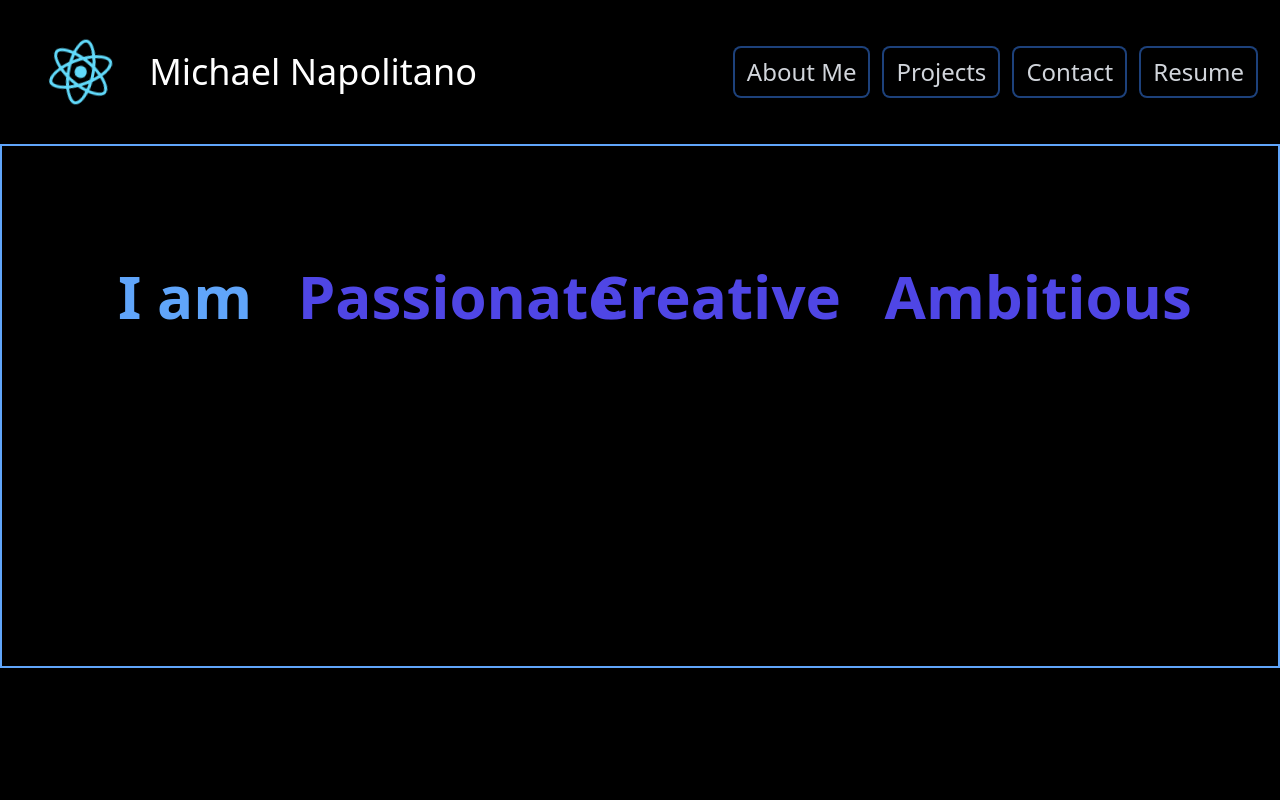
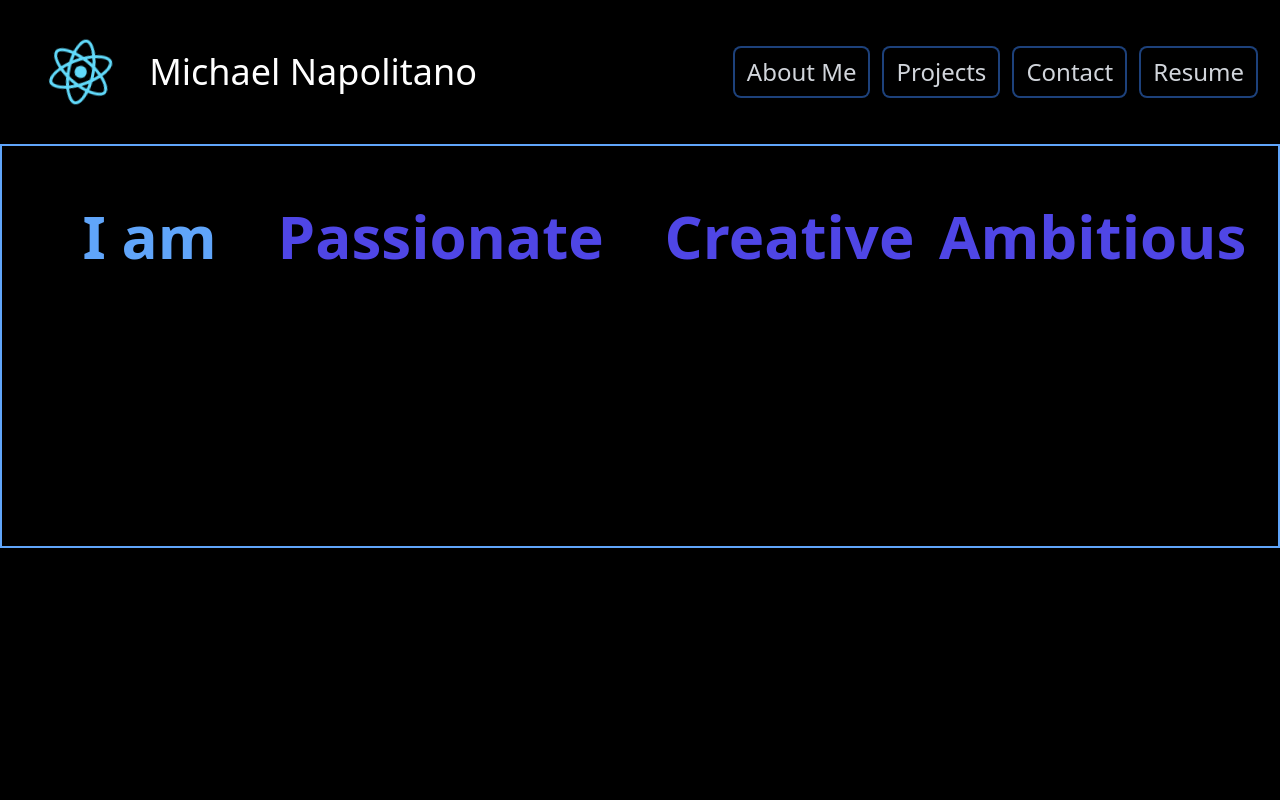
Before and after one commit to Napo-100/react-portfolio, a React (Create React App) app: page / in a window 1280 px wide. Shown: the top 800 px of the page. Built offline with nearby package versions, Linux system fonts and the light colour scheme.

Commit message:
changed break points

```diff
--- a/src/components/Footer.js
+++ b/src/components/Footer.js
@@ -5,7 +5,7 @@ import { AiOutlineMail } from "react-icons/ai";
 
 function Footer() {
   return (
-    <footer className="bg-gray-900 text-white flex items-center flex justify-end flex-wrap p-6 w-full h-28 z-10 top-0">
+    <footer className="bg-gray-900 text-white flex items-center lg:justify-end md:justify-center sm:justify-center p-6 w-full h-28 z-10 top-0">
       <a
         href="https://www.linkedin.com/in/michael-napolitano-0a5b1094/"
         target="_blank" rel="noreferrer"
--- a/src/components/Nav/index.js
+++ b/src/components/Nav/index.js
@@ -46,25 +46,25 @@ function Nav() {
       >
         <ul className="list-reset lg:flex justify-end flex-1 items-center">
           <Link
-            className="text-gray-300 hover:bg-gray-700 hover:text-white px-3 py-2 rounded-md text-2xl font-medium ring-2 mr-4 focus:bg-blue-500 focus:text-white"
+            className="text-gray-300 hover:bg-gray-700 hover:text-white px-3 py-2 rounded-md xl:text-2xl lg:text-lg font-medium ring-2 mr-4 focus:bg-blue-500 focus:text-white"
             to="/aboutme"
           >
             About Me
           </Link>
           <Link
-            className="text-gray-300 hover:bg-gray-700 hover:text-white px-3 py-2 rounded-md text-2xl font-medium ring-2 mr-4 focus:bg-blue-500 focus:text-white"
+            className="text-gray-300 hover:bg-gray-700 hover:text-white px-3 py-2 rounded-md xl:text-2xl lg:text-lg font-medium ring-2 mr-4 focus:bg-blue-500 focus:text-white"
             to="/projects"
           >
             Projects
           </Link>
           <Link
-            className="text-gray-300 hover:bg-gray-700 hover:text-white px-3 py-2 rounded-md text-2xl font-medium ring-2 mr-4 focus:bg-blue-500 focus:text-white"
+            className="text-gray-300 hover:bg-gray-700 hover:text-white px-3 py-2 rounded-md xl:text-2xl lg:text-lg font-medium ring-2 mr-4 focus:bg-blue-500 focus:text-white"
             to="/contact"
           >
             Contact
           </Link>
           <a
-            className="text-gray-300 hover:bg-gray-700 hover:text-white px-3 py-2 rounded-md text-2xl font-medium ring-2 focus:bg-blue-500 focus:text-white"
+            className="text-gray-300 hover:bg-gray-700 hover:text-white px-3 py-2 rounded-md xl:text-2xl lg:text-lg font-medium ring-2 focus:bg-blue-500 focus:text-white"
             href={resume}
             target="_blank"
             rel="noreferrer"
--- a/src/components/pages/Home.js
+++ b/src/components/pages/Home.js
@@ -6,54 +6,54 @@ import React from "react";
 function Home() {
   return (
     <main className="bg-black min-h-screen">
-      <div className="container mx-auto  aboslute lg:pt-5 group border-2 border-blue-400">
-        <section className="lg:flex p-5 pb-10 justify-center m-20">
-          <div className="text-lg flex flex-col relative group grid lg:grid-cols-2 xl:grid-cols-11">
-            <h1 className="text-6xl text-blue-400 mb-5 col-span-2">
-              <span className="text-6xl font-bold pl-4"> I am </span>{" "}
-              <span className="text-black group-hover:text-blue-400 text-6xl font-bold">
+      <div className="container mx-auto lg:aboslute lg:pt-5 group border-2 border-blue-400">
+        <section className="lg:flex p-5 lg:pb-10 lg:justify-center m-20 md:m-5">
+          <div className="text-7xl md:text-6xl md:text-center lg:flex lg:flex-col lg:relative group lg:grid lg:grid-cols-4 xl:grid-cols-12">
+            <h1 className="text-blue-400 mb-5 col-span-2">
+              <span className=" font-bold lg:pl-4 md:pl-2"> I am </span>{" "}
+              <span className="text-black group-hover:text-blue-400  font-bold">
                 {" "}
                 a{" "}
               </span>
             </h1>
-            <h1 className="text-6xl text-blue-400 mb-10 xl:col-span-3 lg:col-span-2">
-              <span className="text-indigo-600 text-6xl group-hover:text-blue-400 font-bold">
+            <h1 className="text-blue-400 mb-10 xl:col-span-4 lg:col-span-2 md:col-span-3">
+              <span className="text-indigo-600 group-hover:text-blue-400 font-bold">
                 {" "}
                 Passionate
               </span>
               <br></br>
-              <span className="text-black text-6xl group-hover:text-indigo-600">
+              <span className="text-black group-hover:text-indigo-600 lg:text-5xl">
                 {" "}
                 Worker{" "}
               </span>
             </h1>
 
-            <h1 className="text-6xl text-blue-400 mb-10 xl:col-span-3 lg:col-span-2">
-              <span className="text-indigo-600 text-6xl group-hover:text-blue-400 font-bold">
+            <h1 className="text-blue-400 mb-10 xl:col-span-3 lg:col-span-2">
+              <span className="text-indigo-600 group-hover:text-blue-400 font-bold">
                 Creative
               </span>
               <br></br>
 
-              <span className="text-black text-6xl group-hover:text-indigo-600">
+              <span className="text-black group-hover:text-indigo-600 lg:text-5xl">
                 {" "}
                 Problem Solver{" "}
               </span>
             </h1>
-            <h1 className="text-6xl text-blue-400 mb-10 xl:col-span-3 lg:col-span-2">
-              <span className="text-indigo-600 text-6xl group-hover:text-blue-400 font-bold">
+            <h1 className="text-blue-400 mb-10 xl:col-span-3 lg:col-span-2 md:col-span-3">
+              <span className="text-indigo-600 group-hover:text-blue-400 font-bold">
                 Ambitious
               </span>
               <br></br>
-              <span className="text-black group-hover:text-indigo-600 text-6xl">
+              <span className="text-black group-hover:text-indigo-600">
                 {" "}
                 Full Stack{" "}
               </span>
-              <span className="text-black group-hover:text-indigo-600 text-6xl">
+              <span className="text-black group-hover:text-indigo-600">
                 {" "}
                 Web{" "}
               </span>
               <br></br>{" "}
-              <span className="text-black group-hover:text-indigo-600 text-6xl">
+              <span className="text-black group-hover:text-indigo-600">
                 {" "}
                 Developer{" "}
               </span>
```
